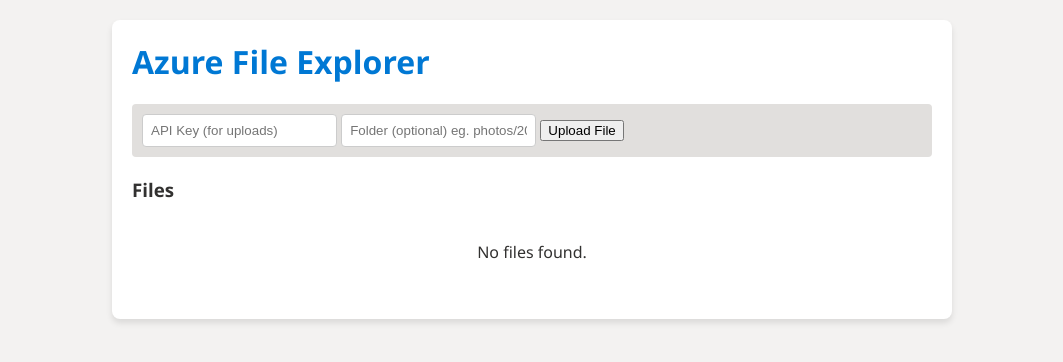
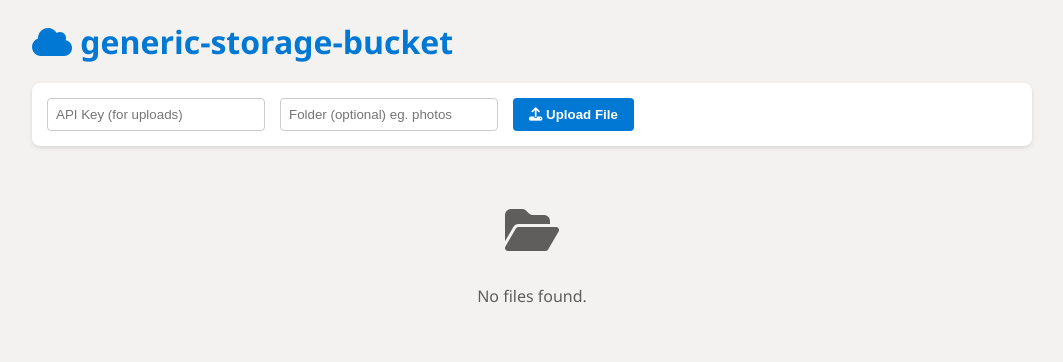
Before and after one commit to ajayagr/az-spotlight-style-storage, a FastAPI app: page / in a window 1280 px wide. Shown: the top 362 px of the page, without its empty margins (108-1171 px from the left). Run offline with FastAPI, Linux system fonts and the light colour scheme.

Commit message:
Polish UI: Thumbnails, Grid View, No Key Persistence

```diff
--- a/app/templates/index.html
+++ b/app/templates/index.html
@@ -4,6 +4,7 @@
     <meta charset="UTF-8">
     <meta name="viewport" content="width=device-width, initial-scale=1.0">
     <title>Azure File Explorer</title>
+    <link rel="stylesheet" href="https://cdnjs.cloudflare.com/ajax/libs/font-awesome/6.4.0/css/all.min.css">
     <style>
         :root {
             --primary-color: #0078d4;
@@ -23,112 +24,163 @@
         }
         .container {
             width: 100%;
-            max-width: 800px;
+            max-width: 1000px;
+        }
+        .header {
+            display: flex;
+            justify-content: space-between;
+            align-items: center;
+            margin-bottom: 20px;
+        }
+        h1 { margin: 0; color: var(--primary-color); }
+
+        .upload-section {
             background: var(--card-bg);
+            padding: 15px;
             border-radius: 8px;
-            box-shadow: 0 4px 6px rgba(0,0,0,0.1);
-            padding: 20px;
-        }
-        h1 { margin-top: 0; color: var(--primary-color); }
-        .auth-box {
-            background: #e1dfdd;
-            padding: 10px;
-            border-radius: 4px;
+            box-shadow: 0 2px 4px rgba(0,0,0,0.1);
             margin-bottom: 20px;
             display: flex;
-            gap: 10px;
+            gap: 15px;
             align-items: center;
+            flex-wrap: wrap;
         }
-        input[type="text"], input[type="password"] {
+        .auth-input {
             padding: 8px;
             border: 1px solid #ccc;
             border-radius: 4px;
-            flex-grow: 1;
+            width: 200px;
         }
-        .upload-area {
-            border: 2px dashed #ccc;
-            padding: 20px;
-            text-align: center;
-            margin-bottom: 20px;
-            border-radius: 4px;
-            cursor: pointer;
-            transition: border-color 0.3s;
-        }
-        .upload-area:hover { border-color: var(--primary-color); }
-        .file-list {
-            list-style: none;
-            padding: 0;
-        }
-        .file-item {
-            display: flex;
-            justify-content: space-between;
-            align-items: center;
-            padding: 10px;
-            border-bottom: 1px solid #eee;
-        }
-        .file-item:last-child { border-bottom: none; }
-        .btn {
+        .upload-btn {
             background-color: var(--primary-color);
             color: white;
             border: none;
-            padding: 8px 16px;
+            padding: 9px 16px;
             border-radius: 4px;
             cursor: pointer;
+            font-weight: 600;
+        }
+        .upload-btn:hover { opacity: 0.9; }
+
+        /* Grid Layout */
+        .file-grid {
+            display: grid;
+            grid-template-columns: repeat(auto-fill, minmax(160px, 1fr));
+            gap: 20px;
+        }
+        .file-card {
+            background: var(--card-bg);
+            border-radius: 8px;
+            padding: 10px;
+            text-align: center;
+            box-shadow: 0 2px 4px rgba(0,0,0,0.05);
+            transition: transform 0.2s, box-shadow 0.2s;
+            cursor: pointer;
             text-decoration: none;
-            font-size: 14px;
+            color: inherit;
+            display: flex;
+            flex-direction: column;
+            align-items: center;
+            justify-content: space-between;
+            height: 180px;
+            position: relative;
         }
-        .btn:hover { opacity: 0.9; }
-        .btn-download { background-color: #107c10; }
+        .file-card:hover {
+            transform: translateY(-3px);
+            box-shadow: 0 4px 8px rgba(0,0,0,0.1);
+        }
+
+        .thumb-container {
+            width: 100%;
+            height: 120px;
+            display: flex;
+            align-items: center;
+            justify-content: center;
+            background-color: #f8f8f8;
+            border-radius: 4px;
+            overflow: hidden;
+            margin-bottom: 10px;
+        }
+        .thumb-img {
+            width: 100%;
+            height: 100%;
+            object-fit: cover;
+        }
+        .file-icon {
+            font-size: 50px;
+            color: #605e5c;
+        }
+
+        .file-name {
+            font-size: 13px;
+            word-break: break-all;
+            display: -webkit-box;
+            -webkit-line-clamp: 2;
+            -webkit-box-orient: vertical;
+            overflow: hidden;
+            width: 100%;
+            padding: 0 5px;
+        }
+
+        .empty-state {
+            grid-column: 1 / -1;
+            text-align: center;
+            padding: 40px;
+            color: #605e5c;
+        }
     </style>
 </head>
 <body>
 
 <div class="container">
-    <h1>Azure File Explorer</h1>
+    <div class="header">
+        <h1><i class="fas fa-cloud"></i> generic-storage-bucket</h1>
+    </div>
 
-    <div class="auth-box">
-        <div class="upload-section">
-        <input type="password" id="apiKey" class="auth-input" placeholder="API Key (for uploads)">
-        <input type="text" id="folderName" class="auth-input" placeholder="Folder (optional) eg. photos/2023">
+    <div class="upload-section">
+        <input type="password" id="apiKey" class="auth-input" placeholder="API Key (for uploads)" autocomplete="off">
+        <input type="text" id="folderName" class="auth-input" placeholder="Folder (optional) eg. photos">
         <button class="upload-btn" onclick="document.getElementById('fileInput').click()">
             <i class="fas fa-upload"></i> Upload File
         </button>
         <input type="file" id="fileInput" style="display: none;">
     </div>
+
+    <div class="file-grid" id="fileGrid">
+        {% for file in files %}
+        <div class="file-card" onclick="downloadFile('{{ file }}')">
+            <div class="thumb-container">
+                {% if file.lower().endswith(('.png', '.jpg', '.jpeg', '.gif', '.bmp', '.webp')) %}
+                <img src="/files/{{ file }}" class="thumb-img" alt="{{ file }}" loading="lazy">
+                {% else %}
+                    {% if file.endswith('.pdf') %}
+                    <i class="fas fa-file-pdf file-icon" style="color: #ff4040;"></i>
+                    {% elif file.endswith('.txt') or file.endswith('.md') %}
+                    <i class="fas fa-file-alt file-icon" style="color: #0078d4;"></i>
+                    {% elif file.endswith('.zip') or file.endswith('.rar') %}
+                    <i class="fas fa-file-archive file-icon" style="color: #fce100;"></i>
+                    {% else %}
+                    <i class="fas fa-file file-icon"></i>
+                    {% endif %}
+                {% endif %}
+            </div>
+            <div class="file-name" title="{{ file }}">{{ file }}</div>
+        </div>
+        {% else %}
+        <div class="empty-state">
+            <i class="fas fa-folder-open" style="font-size: 48px; margin-bottom: 15px;"></i>
+            <p>No files found.</p>
+        </div>
+        {% endfor %}
     </div>
-
-    <h3>Files</h3>
-    <ul class="file-list" id="fileList">
-        {% for file in files %}
-        <li class="file-item">
-            <span>{{ file }}</span>
-            <span>{{ file }}</span>
-            <button onclick="downloadFile('{{ file }}')" class="btn btn-download">Download</button>
-        </li>
-        {% else %}
-        <li style="text-align: center; padding: 20px;">No files found.</li>
-        {% endfor %}
-    </ul>
 </div>
 
 <script>
     const apiKeyInput = document.getElementById('apiKey');
-
-    // Load API Key from local storage if available
-    const savedKey = localStorage.getItem('azure_file_app_key');
-    if(savedKey) apiKeyInput.value = savedKey;
-
-    apiKeyInput.addEventListener('change', () => {
-        localStorage.setItem('azure_file_app_key', apiKeyInput.value);
-        // Reload page to refresh list if we were deciding visibility based on key (optional)
-        location.reload();
-    });
-
-    // Upload Logic
-    const dropZone = document.getElementById('dropZone');
     const fileInput = document.getElementById('fileInput');
 
-    dropZone.addEventListener('click', () => fileInput.click());
+    // NOTE: LocalStorage logic removed as per request.
+    // Key must be entered every time for Uploads/Protected Downloads.
 
     fileInput.addEventListener('change', async (e) => {
         if(e.target.files.length > 0) {
@@ -150,12 +202,9 @@
         if(folder) url += `?folder=${encodeURIComponent(folder)}`;
 
         try {
-            // Show loading state (optional, keeping it simple)
             const response = await fetch(url, {
                 method: 'POST',
-                headers: {
-                    'X-API-Key': key
-                },
+                headers: { 'X-API-Key': key },
                 body: formData
             });
 
@@ -172,21 +221,19 @@
         }
     }
 
-    // Download Logic
     function downloadFile(filename) {
-        // Build URL
         let url = `/files/${filename}`;
 
-        // If image, just go there (Public)
+        // 1. Public Image -> Direct Open
         if(filename.match(/\.(png|jpg|jpeg|gif|bmp|webp)$/i)) {
             window.open(url, '_blank');
             return;
         }
 
-        // If other file, append Key
+        // 2. Protected File -> Check Key
         const key = apiKeyInput.value;
         if(!key) {
-            const userConf = confirm("This file type requires an API Key. Do you want to try downloading without one? (It might fail)");
+            const userConf = confirm("Protected file. Try downloading without API Key? (Might fail 403)");
             if(!userConf) return;
         } else {
             url += `?api_key=${encodeURIComponent(key)}`;
```
